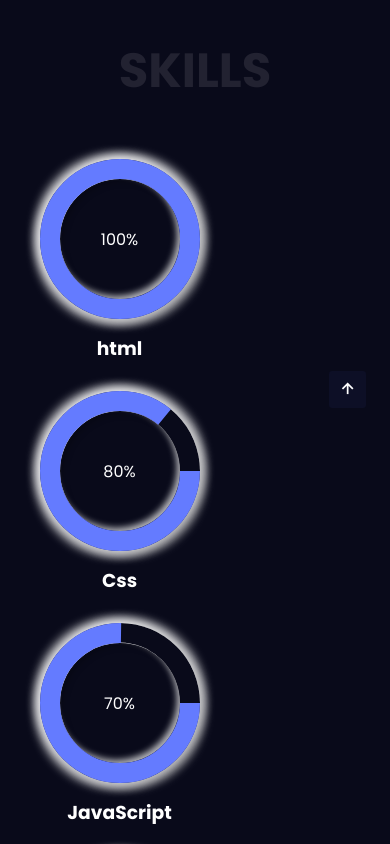
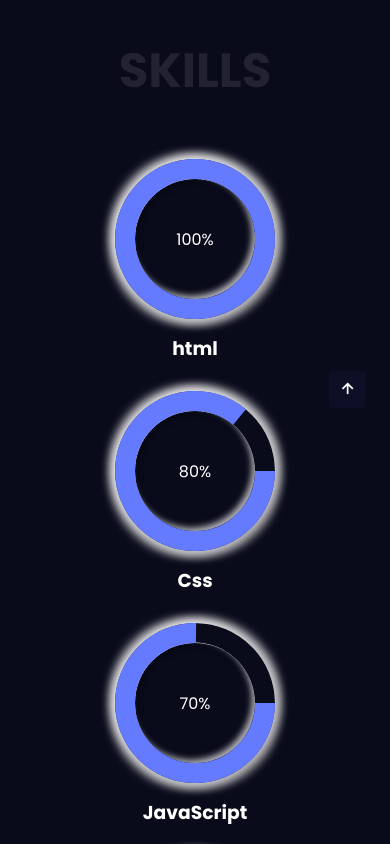
Before and after one commit to suraj18-das/Portfolio, a plain HTML site: page index.html in a window 390 px wide. Shown: the part 1280-2124 px from the top of the page. Drawn offline with nearby package versions, Linux system fonts and the light colour scheme.

Commit message:
css adjusted

```diff
--- a/css/style.css
+++ b/css/style.css
@@ -260,6 +260,7 @@ header {
   display: grid;
   grid-template-columns: repeat(3, 1fr);
   gap: 2rem;
+  margin: auto;
 }
 .skills-content{
   width: 160px;
@@ -647,6 +648,7 @@ project-box h2 {
   .logo {
     font-size: 1.1rem;
   }
+
   .home {
     min-height: 500px;
     padding-top: 6rem;
@@ -660,6 +662,10 @@ project-box h2 {
   }
   .home-text p {
     font-size: 0.825rem;
+  }
+  .skills-box{
+    padding-left: 20vw;
+    padding-right: 20vw;
   }
   .services-content,.skills-box {
     grid-template-columns: repeat(2, 1fr);
```
